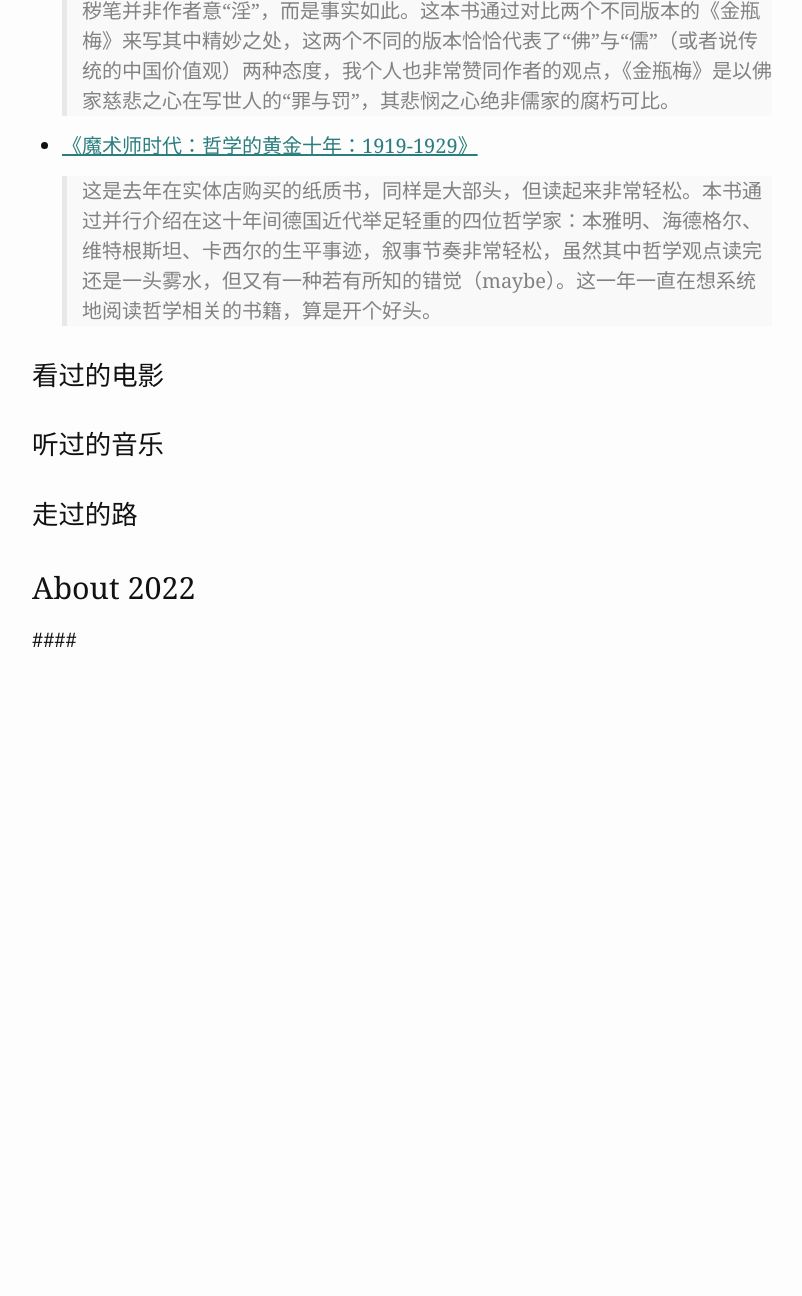
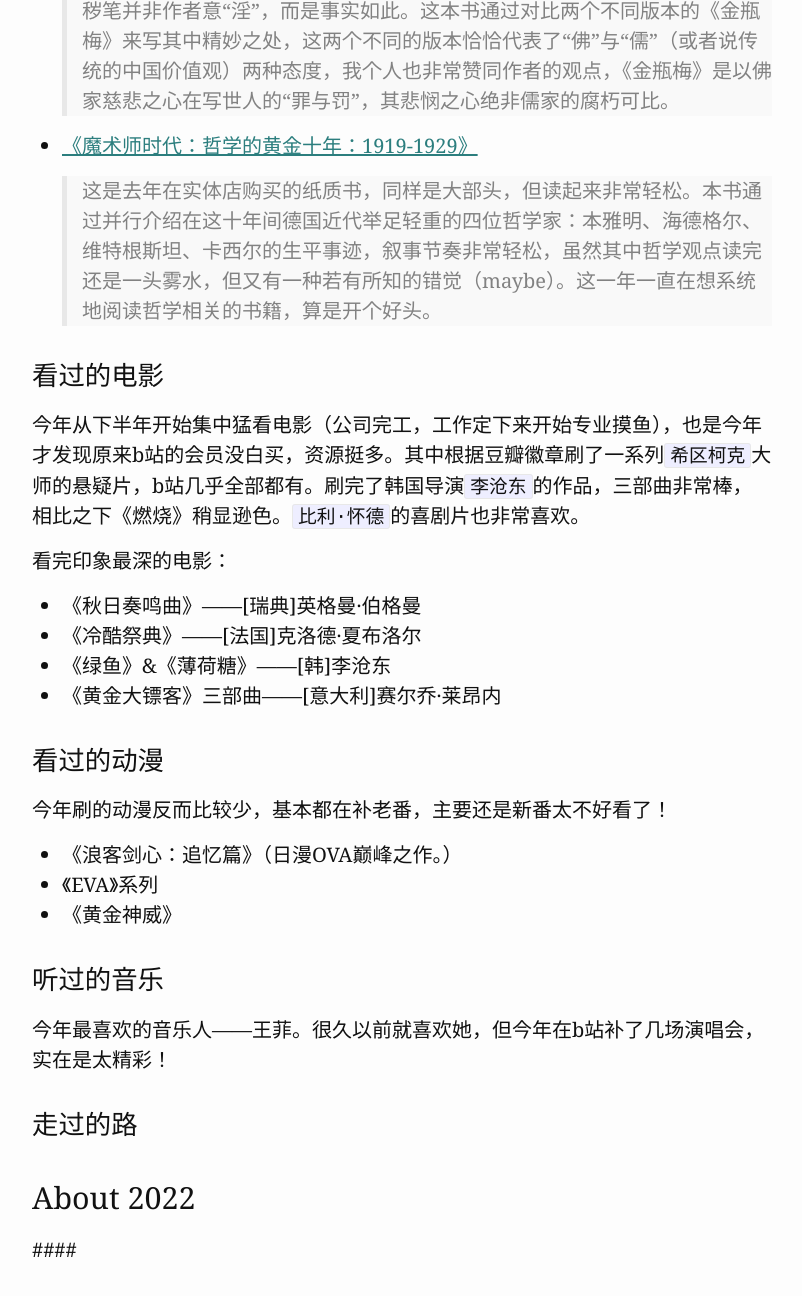
Before and after one commit to 9Echo/9Echo.github.io, a Jekyll site: the page built from _posts/2022-01-13-My-2021-in-Review.markdown, in a window 1280 px wide and 1400 px high, scrolled down 1799 px. Shown: the top 1296 px of the window, without its empty margins (238-1040 px from the left). Built offline with Jekyll 4.4.1, drawn with Linux system fonts in a browser that asks for light colours; before the commit the page ends 2589 px from its top, so only the background shows below that.

Commit message:
Update 2022-01-13-My-2021-in-Review.markdown

```diff
--- a/_posts/2022-01-13-My-2021-in-Review.markdown
+++ b/_posts/2022-01-13-My-2021-in-Review.markdown
@@ -14,7 +14,7 @@ toc_label: 目录
 
 ### About Work#
 
-#### 研究生生涯#
+#### 研究生生涯
 
 &emsp;&emsp;研究生期间参与的实验室合作企业项目截止在今年9月底，做完项目汇报就彻底和xx说拜拜了。上半年的项目进展得并不顺利，自己太懒惰一直没能推进导致没有产出，代码写到一半写到死胡同没想着找到方法解决反而是希望拖一拖搞不好就不用写了，抱着这种心态在公司挣扎了接近2年，研究生2/3的生活都这样被自己糊弄过去了。最后项目上线是一个礼拜硬写的代码，连基本的测试都没做就直接上线了，导致公司那边对接的同事上线跑出来的结果惨烈。
 
@@ -52,9 +52,30 @@ toc_label: 目录
 
 #### 看过的电影
 
+今年从下半年开始集中猛看电影（公司完工，工作定下来开始专业摸鱼），也是今年才发现原来b站的会员没白买，资源挺多。其中根据豆瓣徽章刷了一系列`希区柯克`大师的悬疑片，b站几乎全部都有。刷完了韩国导演`李沧东`的作品，三部曲非常棒，相比之下《燃烧》稍显逊色。`比利·怀德`的喜剧片也非常喜欢。
+
+看完印象最深的电影：
+
+- 《秋日奏鸣曲》——[瑞典]英格曼·伯格曼
+- 《冷酷祭典》——[法国]克洛德·夏布洛尔
+- 《绿鱼》&《薄荷糖》——[韩]李沧东
+- 《黄金大镖客》三部曲——[意大利]赛尔乔·莱昂内
+
+#### 看过的动漫
+
+今年刷的动漫反而比较少，基本都在补老番，主要还是新番太不好看了！
+
+- 《浪客剑心：追忆篇》（日漫OVA巅峰之作。）
+- 《EVA》系列
+- 《黄金神威》
+
 #### 听过的音乐
 
+今年最喜欢的音乐人——王菲。很久以前就喜欢她，但今年在b站补了几场演唱会，实在是太精彩！
+
 #### 走过的路
+
+
 
 ### About 2022
 
```
